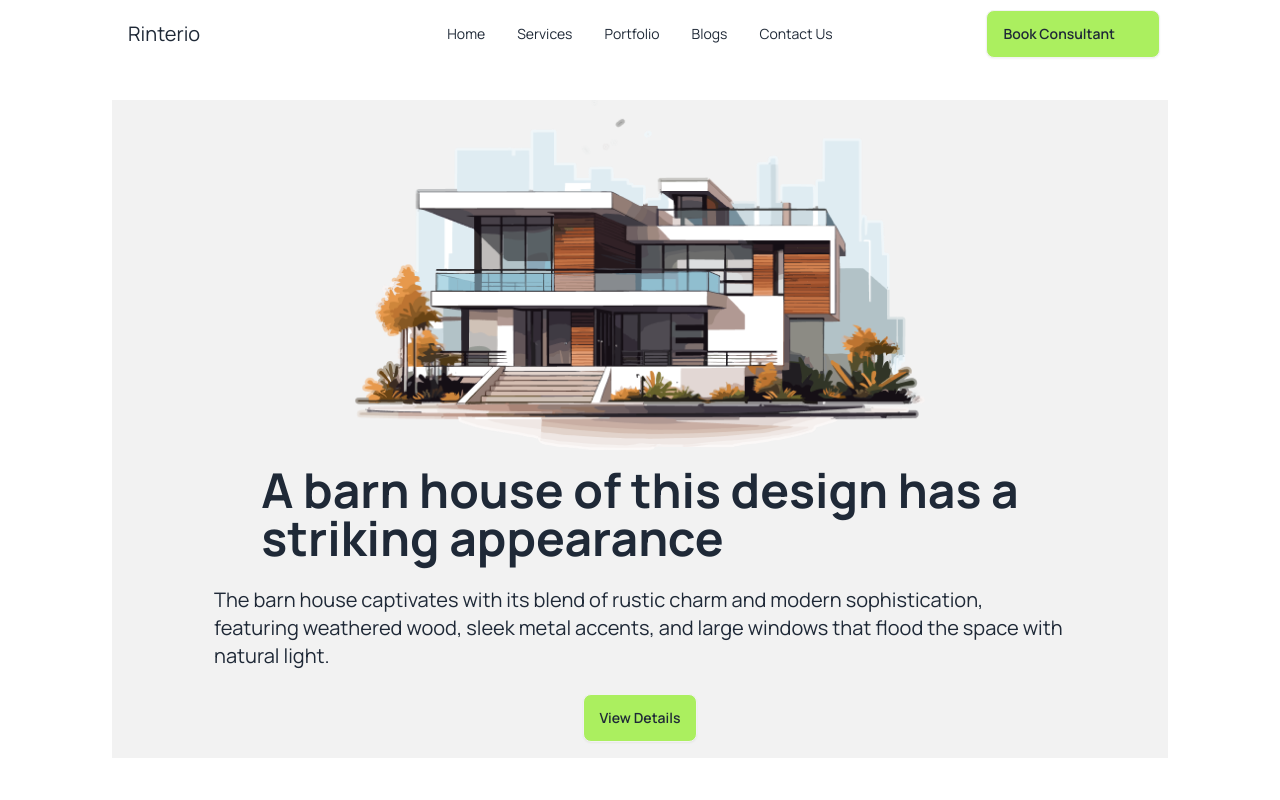
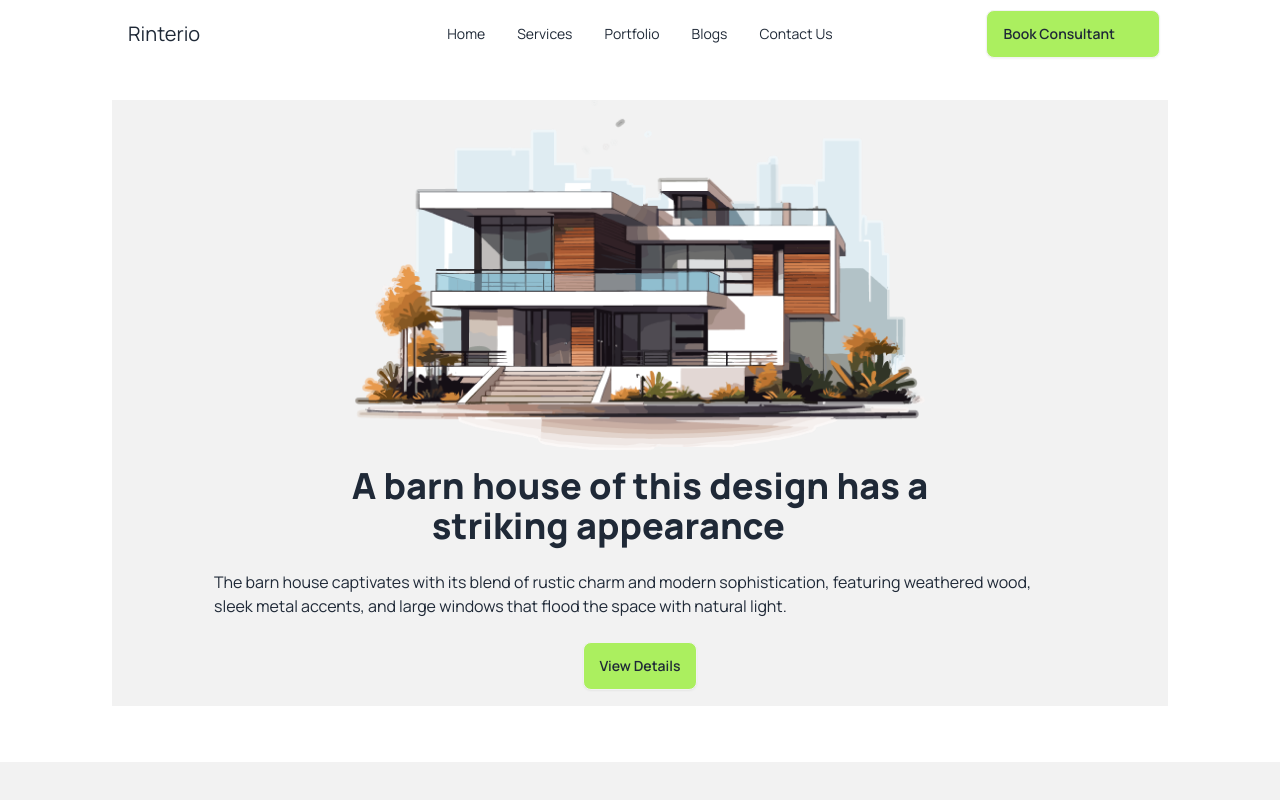
Before and after one commit to minhazcdbl/B10-Assignment-03, a plain HTML site: page index.html in a window 1280 px wide. Shown: the top 800 px of the page. Drawn offline with nearby package versions, Linux system fonts and the light colour scheme; some icons are missing.

Commit message:
eight commit

```diff
--- a/index.html
+++ b/index.html
@@ -140,12 +140,12 @@
                 <div class="hero-content flex-col lg:flex-row">
 
                   <div>
-                    <div class="text-5xl font-bold flex items-center justify-center ">
-                        <h1>A barn house of this design has a <br><span>striking appearance </span></h1>
+                    <div class="text-4xl font-extrabold flex items-center justify-center ">
+                        <h1>A barn house of this design has a <br><span class="p-20">striking appearance </span></h1>
                     </div>
 
                     <div class="text-xl flex items-center justify-center px-20">
-                        <p class="py-6 flex items-center justify-center px-1.5 ">
+                        <p class="py-6 flex items-center justify-center px-1.5 text-base ">
                             The barn house captivates with its blend of rustic charm and modern sophistication, featuring weathered wood, sleek metal accents, and large windows that flood the space with natural light.
                         </p>
                     </div>
```
